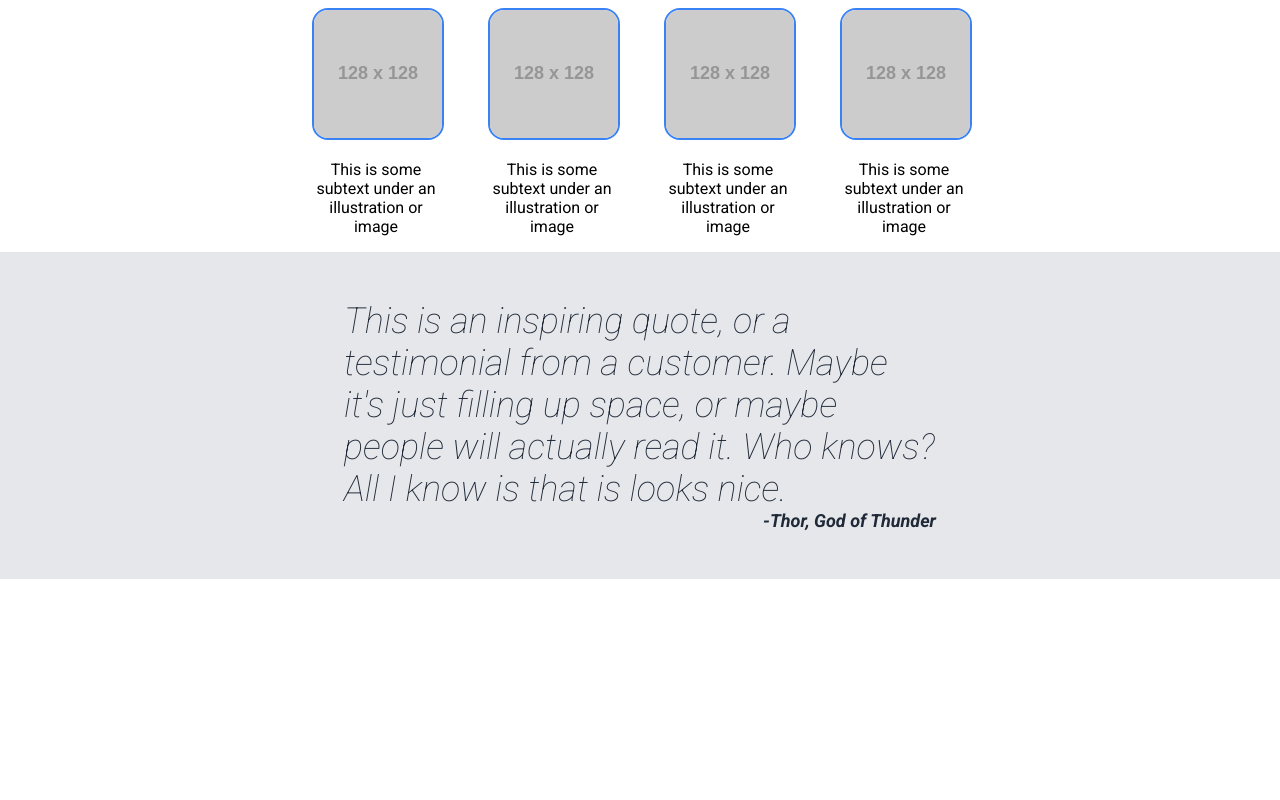
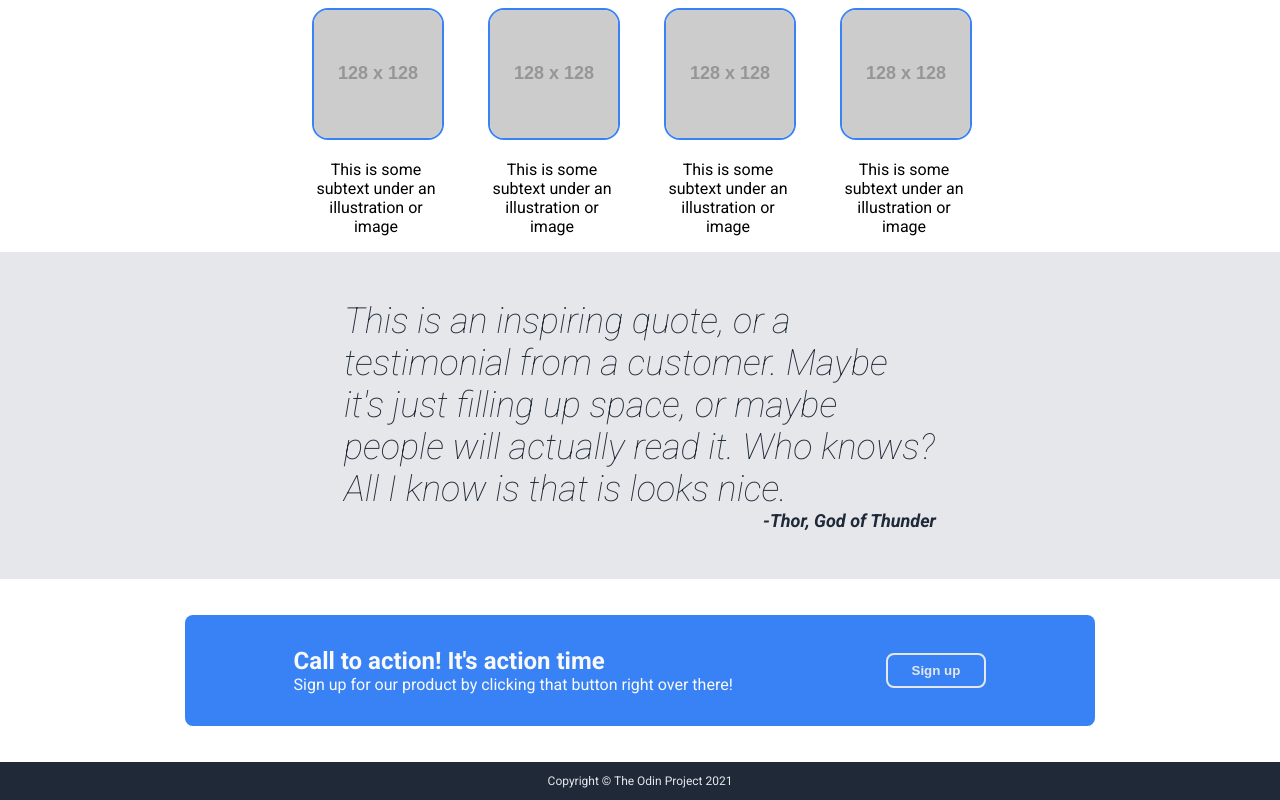
Before and after one commit to PhouMan/odin-landing-page, a plain HTML site: page index.html in a window 1280 px wide. Shown: the part 547-1347 px from the top of the page. Before the commit the page ends 1126 px from the top, so only its background shows below. Drawn offline with Linux system fonts and the light colour scheme; placeholder pictures from the web are drawn by us.

Commit message:
Footer and action

```diff
--- a/index.html
+++ b/index.html
@@ -55,7 +55,20 @@
                 <div class="cited">-Thor, God of Thunder</div>
             </div>
         </div>
-
+    </div>
+    <div class="action-container">
+        <div class="action">
+            <div class="action-left">
+                <h2>Call to action! It's action time</h2>
+                <p>Sign up for our product by clicking that button right over there!</p>
+            </div>
+            <div class="action-right">
+                <button class="action-button">Sign up</button>
+            </div>
+        </div>
+    </div>
+    <div class="footer">
+        <p>Copyright © The Odin Project 2021</p>
     </div>
 </body>
 </html>
--- a/styles.css
+++ b/styles.css
@@ -137,5 +137,64 @@ ul{
     flex-direction: row;
     font-size: 18px;
     font-weight: 600;
+}
+
+.footer{
+    background-color: #1F2937;
+    color: #E5E7EB;
+    font-size: 12px;
+    display: flex;
+    justify-content: center;
+    align-items: center;
+}
+.action-container{
+    display: flex;
+    justify-content: center;
+    align-items: center;
+    gap: 48px;
+    padding: 36px;
 
 }
+.action{
+    background-color: #3882F6;
+    border-radius: 8px;
+    color:#F9FAF8;
+    display: flex;
+    padding: 32px;
+    width: 70%;
+    align-items: center;
+    justify-content: space-around;
+
+}
+
+.action h2{
+    font-size: 24px;
+    font-weight: bolder;
+    color: #F9FAF8;
+    margin: 0;
+    padding: 0;
+}
+
+.action p{
+    margin: 0;
+    padding: 0;
+}
+
+.action-left{
+    display: flex;
+    flex-direction: column;
+}
+.action-right{
+    display: flex;
+    flex-direction: column;
+    padding: 0px;
+}
+
+.action-button{
+    font-weight: bold;
+    padding: 8px 24px;
+    border-radius: 8px;
+    background-color: #3882F6;
+    border: 2px solid #E5E7EB;
+    color: #E5E7EB;
+}
```
